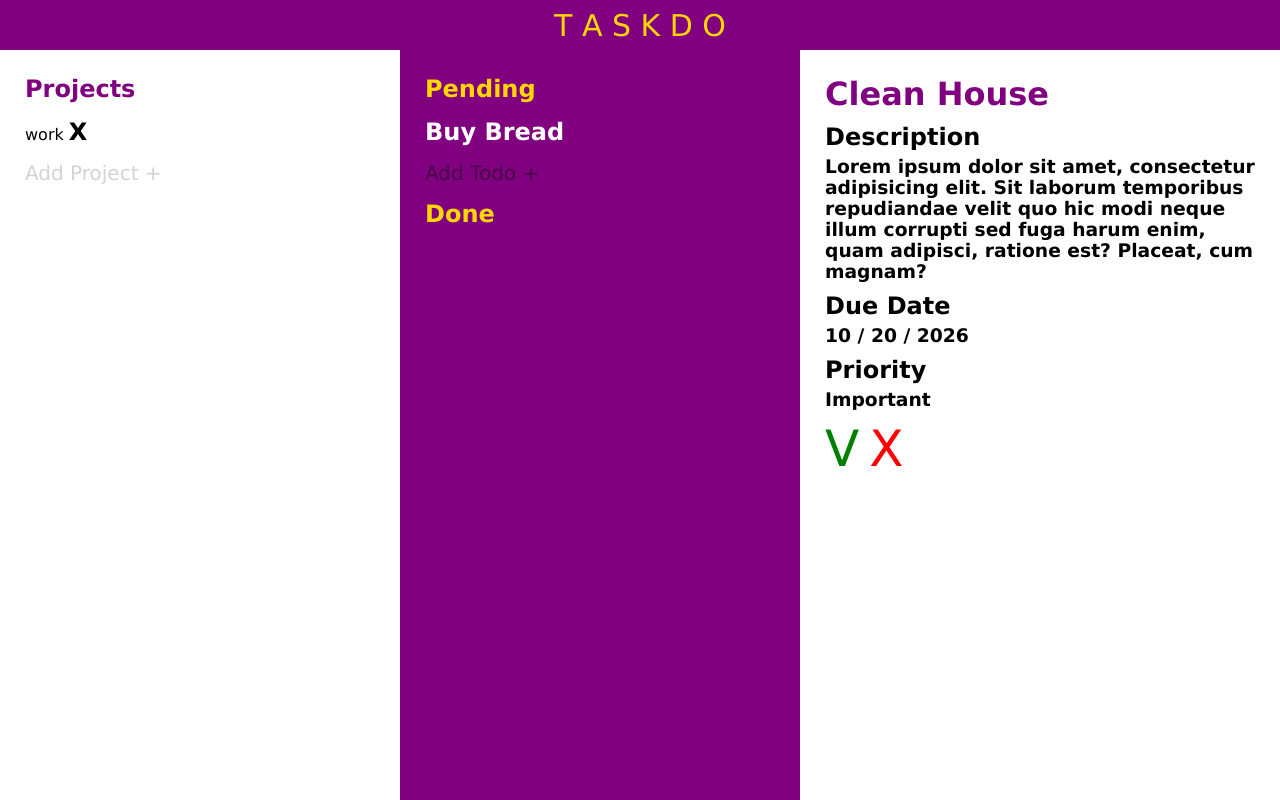
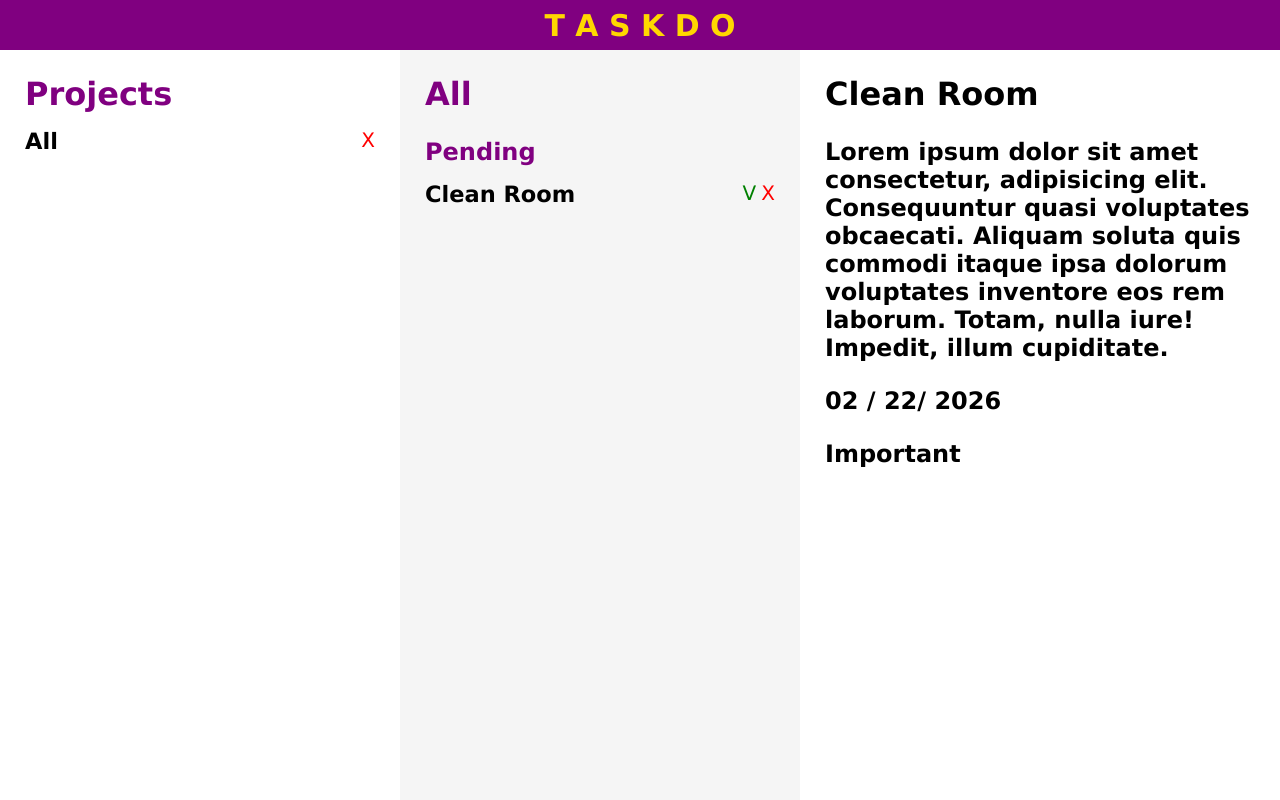
Before and after one commit to fnafelipe/odin-todolist, a website built with webpack: page src/template.html in a window 1280 px wide. Built offline with nearby package versions, Linux system fonts and the light colour scheme.

Commit message:
style: finish interface preview

```diff
--- a/src/styles.css
+++ b/src/styles.css
@@ -1,5 +1,3 @@
-
-
 * {
   padding: 0;
   margin: 0;
@@ -17,150 +15,114 @@ body {
   display: grid;
   grid-template-rows: 50px 1fr;
   grid-template-columns: 400px 400px 1fr;
-  grid-template-areas: "title title title" "projects todos input";
+  grid-template-areas: "pagebar pagebar pagebar" "projects todos view";
   width: 100%;
   height: 100%;
 }
 
-.page-title {
+.pagebar {
   display: flex;
   justify-content: center;
   align-items: center;
-  font-size: 30px;
-  grid-area: title;
+  grid-area: pagebar;
   background-color: purple;
   color: gold;
+  font-size: 30px;
+  font-weight: bold;
 }
 
 .projects-section {
   display: flex;
   flex-direction: column;
+  grid-area: projects;
   gap: 15px;
+  background-color: white;
   padding: 25px;
 }
 
 .projects-section h1 {
   color: purple;
-  font-weight: bold;
 }
 
 .projects {
   display: flex;
   flex-direction: column;
+  gap: 5px;
 }
 
-.projects button {
+#project {
+  display: flex;
+  justify-content: space-between;
   background-color: white;
   border: none;
-  font-size: 24px;
-  font-weight: bold;
-  text-align: left;
+  font-size: 15px;
 }
 
-.projects button:hover {
+#project:hover {
   background-color: whitesmoke;
 }
 
-#addproject-btn {
-  background-color: white;
-  border: none;
+#remove-project {
+  display: flex;
+  align-items: center;
+  color: red;
   font-size: 20px;
-  color: lightgray;
-  text-align: left;
-}
-
-#addproject-btn:hover {
-  color: gray;
-}
-
-.projects-section h3 {
-  color: lightgray;
 }
 
 .todos-section {
   display: flex;
   flex-direction: column;
-  gap: 15px;
   grid-area: todos;
-  background-color: purple;
+  background-color: whitesmoke;
   padding: 25px;
+  gap: 25px;
 }
 
 .todos-section h1 {
-  color: gold;
+  color: purple;
 }
 
-.todos {
+.pending-todos {
   display: flex;
   flex-direction: column;
+  gap: 15px;
 }
 
-
-.todos button {
-  background-color: purple;
-  color: white;
+#todo {
+  display: flex;
+  justify-content: space-between;
+  background-color: whitesmoke;
   border: none;
-  font-size: 24px;
-  font-weight: bold;
-  text-align: left;
+  font-size: 15px;
 }
 
-.todos button:hover {
-  background-color: rgb(73, 0, 73);
+#todo:hover {
+  background-color: lightgray;
 }
 
 .todo-btns {
   display: flex;
-  gap: 10px;
+  flex-direction: row;
+  gap: 5px;
+  align-items: center;
+  font-size: 20px;
 }
 
-#do, #remove {
-  background-color: white;
-  border: none;
-  font-size: 50px;
-}
-
-#do {
+#do-todo {
   color: green;
 }
 
-#remove {
+#remove-todo {
   color: red;
 }
 
-#addtodo-btn {
-  border: none;
-  background-color: purple;
-  font-size: 20px;
-  color: rgb(73, 0, 73);
-  text-align: left;
+#view {
+  grid-area: view;
 }
 
-#addtodo-btn:hover {
-  color: rgb(42, 0, 42);
-}
-
-
-.todos-section h3 {
-  color: black;
-  margin-top: 10px;
-}
-
-
-.input {
+.todo-info {
+  display: flex;
+  flex-direction: column;
+  gap: 25px;
   padding: 25px;
 }
-
-.input h1 {
-  color: purple;
-  margin-bottom: 10px;
-}
-
-.input h2 {
-  margin-bottom: 5px;
-}
-
-.input h3 {
-  margin-bottom: 10px;
-  max-width: 500px;
-}
--- a/src/template.html
+++ b/src/template.html
@@ -3,48 +3,50 @@
   <head>
     <meta charset="UTF-8" />
     <meta name="viewport" content="width=device-width, initial-scale=1.0" />
-    <title>Todo list</title>
+    <title>Todo List</title>
     <link href="./styles.css" rel="stylesheet" />
   </head>
   <body>
     <div class="container">
-      <div class="page-title">T A S K D O</div>
-      <nav class="projects-section">
+      <div class="pagebar">T A S K D O</div>
+
+      <div class="projects-section">
         <h1>Projects</h1>
-        <div class="projects">
-          <div class="project">
-            work
-            <button id="removeproject-btn">X</button>
-          </div>
+        <nav class="projects">
+          <button id="project">
+            <h2>All</h2>
+            <div id="remove-project">X</div>
+          </button>
+        </nav>
+      </div>
+
+      <div class="todos-section">
+        <h1>All</h1>
+        <nav class="pending-todos">
+          <h1>Pending</h1>
+          <button id="todo">
+            <h2>Clean Room</h2>
+            <div class="todo-btns">
+              <div id="do-todo">V</div>
+              <div id="remove-todo">X</div>
+            </div>
+          </button>
+        </nav>
+      </div>
+
+      <div id="view">
+        <div class="todo-info">
+          <h1 id="title">Clean Room</h1>
+          <h2>
+            Lorem ipsum dolor sit amet consectetur, adipisicing elit.
+            Consequuntur quasi voluptates obcaecati. Aliquam soluta quis commodi
+            itaque ipsa dolorum voluptates inventore eos rem laborum. Totam,
+            nulla iure! Impedit, illum cupiditate.
+          </h2>
+          <h2>02 / 22/ 2026</h2>
+          <h2>Important</h2>
         </div>
-        <button id="addproject-btn">Add Project +</button>
-      </nav>
-      <nav class="todos-section">
-        <h1>Pending</h1>
-        <div class="pending todos">
-          <button>Buy Bread</button>
-        </div>
-        <button id="addtodo-btn">Add Todo +</button>
-        <h1>Done</h1>
-        <div class="done todos"></div>
-      </nav>
-      <main class="input">
-        <h1>Clean House</h1>
-        <h2>Description</h2>
-        <h3>
-          Lorem ipsum dolor sit amet, consectetur adipisicing elit. Sit laborum
-          temporibus repudiandae velit quo hic modi neque illum corrupti sed
-          fuga harum enim, quam adipisci, ratione est? Placeat, cum magnam?
-        </h3>
-        <h2>Due Date</h2>
-        <h3>10 / 20 / 2026</h3>
-        <h2>Priority</h2>
-        <h3>Important</h3>
-        <div class="todo-btns">
-          <button id="do">V</button>
-          <button id="remove">X</button>
-        </div>
-      </main>
+      </div>
     </div>
   </body>
 </html>
```
